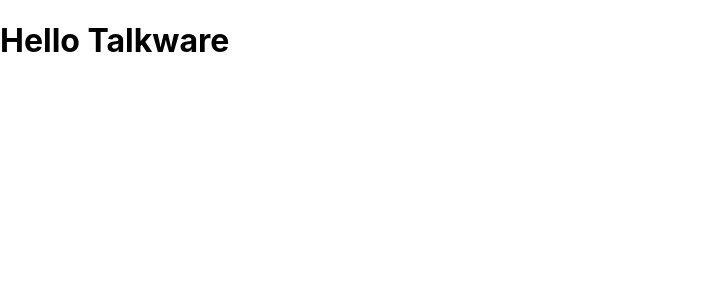
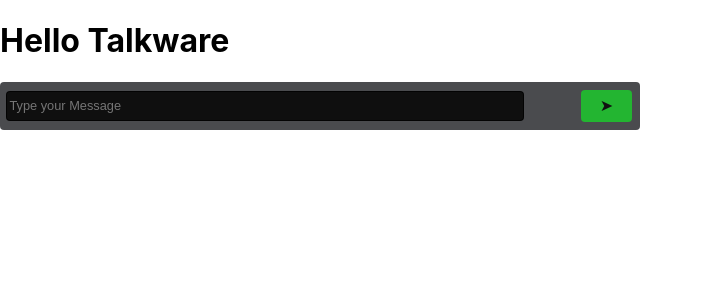
Before and after one commit to velloware/talkware-frontend, a React (Create React App) app: page / in a window 1280 px wide. Shown: the top 300 px of the page, without its empty margins (0-703 px from the left). Built offline with nearby package versions, Linux system fonts and the light colour scheme; no server answers.

Commit message:
Criando InputSend

```diff
--- a/src/App.js
+++ b/src/App.js
@@ -1,10 +1,13 @@
 import React from "react";
+import Chat from "./components/Chat/Chat";
 import "./useUSerMedia";
 
 export default function App() {
   return (
     <div className="App">
       <h1>Hello Talkware</h1>
+
+      <Chat />
     </div>
   );
 }
--- /dev/null
+++ b/src/components/Chat/Chat.js
@@ -0,0 +1,12 @@
+import React from 'react';
+import InputSend from './InputSend';
+
+const Chat = () => {
+  return (
+    <>
+      <InputSend />
+    </>
+  );
+};
+
+export default Chat;
--- /dev/null
+++ b/src/components/Chat/InputSend.js
@@ -0,0 +1,15 @@
+import React from 'react';
+import styles from './Message.module.css';
+
+const InputSend = () => {
+  return (
+    <div className={ styles.messageSend }>
+      <input type='text' className={ styles.inputSend } placeholder='Type your Message' />
+      <button className={ styles.buttonSend }>
+        ➤
+      </button>
+    </div>
+  );
+}
+
+export default InputSend;
--- /dev/null
+++ b/src/components/Chat/Message.module.css
@@ -0,0 +1,44 @@
+.messageSend {
+  display: flex;
+  justify-content: space-between;
+  align-items: center;
+  max-width: 50vw;
+  height: 3em;
+  background-color: #4a4b4e;
+  border-radius: 4px;
+}
+
+.inputSend {
+  width: 80%;
+  height: 2em;
+  margin-left: .5em;
+  border-radius: 4px;
+  border: none;
+  border: 1px solid  rgba(0, 0, 0, .8);
+  color: #ffffff;
+  font-size: .8em;
+  background-color: rgba(0, 0, 0, .8);
+}
+
+.inputSend:focus-visible {
+  outline: 2px solid #5130D8;
+  border-radius: 4px;
+}
+
+.buttonSend {
+  background-color: #23B531;
+  border: none;
+  margin-right: .5em;
+  height: 2em;
+  width: 8%;
+  border-radius: 4px;
+  color: #111;
+  font-size: 1em;
+}
+
+.buttonSend:hover {
+  cursor: pointer;
+  background-color: #111;
+  color: #23B531;
+  transition: .2s;
+}
```
Also changed, not shown: src/components/Chat/InputSend.module.css (added), src/components/Chat/Message.js (added).
